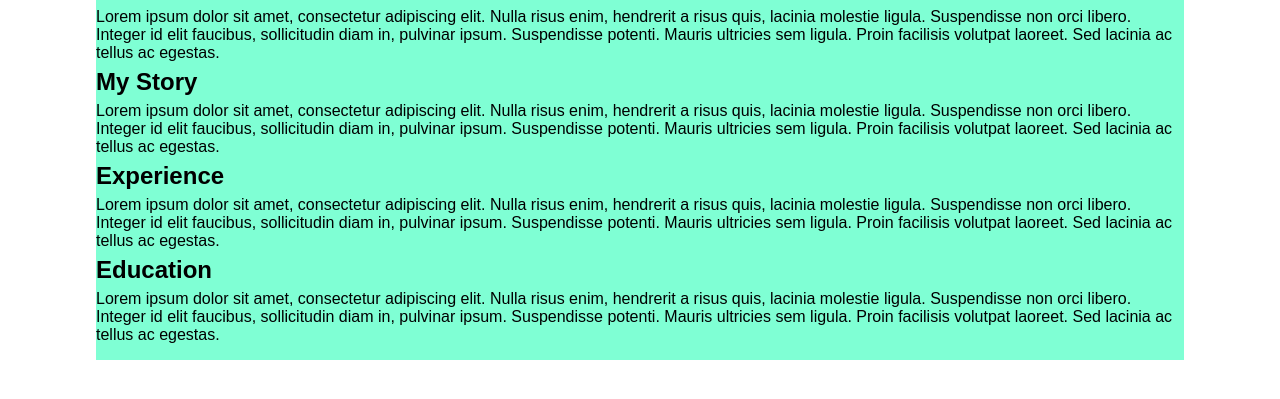
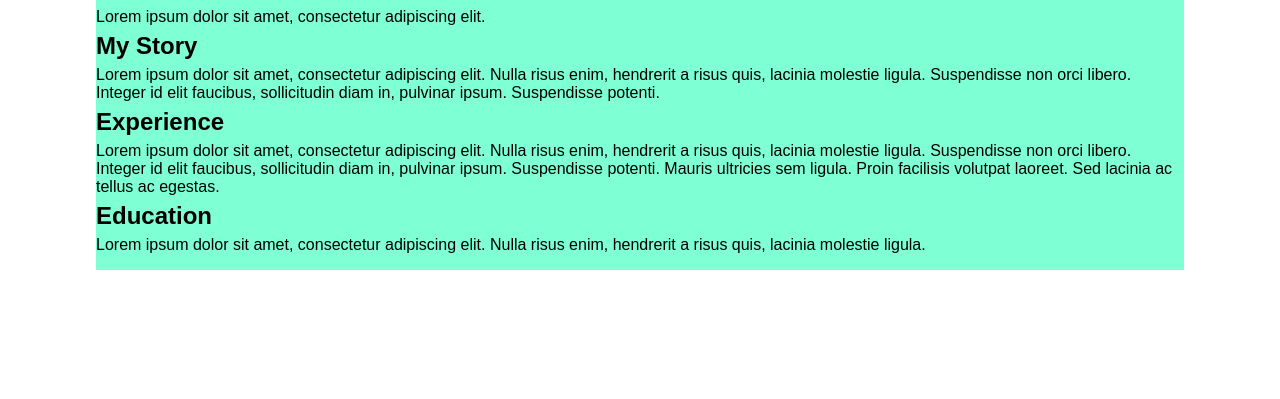
Before and after one commit to MariaTheCoder/website-sandbox, a plain HTML site: page Pages/WhoAmI.html in a window 1280 px wide. Shown: the part 149-548 px from the top of the page. Drawn offline with Linux system fonts and the light colour scheme.

Commit message:
Edit mock content of the WhoAmI page

```diff
--- a/Pages/WhoAmI.html
+++ b/Pages/WhoAmI.html
@@ -19,19 +19,14 @@
       <p class="titles">Freelance full-stack developer</p>
       <h1>Hello, my name is Kerim</h1>
       <p class="intro">
-        Lorem ipsum dolor sit amet, consectetur adipiscing elit. Nulla risus
-        enim, hendrerit a risus quis, lacinia molestie ligula. Suspendisse non
-        orci libero. Integer id elit faucibus, sollicitudin diam in, pulvinar
-        ipsum. Suspendisse potenti. Mauris ultricies sem ligula. Proin facilisis
-        volutpat laoreet. Sed lacinia ac tellus ac egestas.
+        Lorem ipsum dolor sit amet, consectetur adipiscing elit.
       </p>
       <h2>My Story</h2>
       <p class="mystory-text">
         Lorem ipsum dolor sit amet, consectetur adipiscing elit. Nulla risus
         enim, hendrerit a risus quis, lacinia molestie ligula. Suspendisse non
         orci libero. Integer id elit faucibus, sollicitudin diam in, pulvinar
-        ipsum. Suspendisse potenti. Mauris ultricies sem ligula. Proin facilisis
-        volutpat laoreet. Sed lacinia ac tellus ac egestas.
+        ipsum. Suspendisse potenti.
       </p>
       <h2>Experience</h2>
       <p class="experience-text">
@@ -44,10 +39,7 @@
       <h2>Education</h2>
       <p class="education-text">
         Lorem ipsum dolor sit amet, consectetur adipiscing elit. Nulla risus
-        enim, hendrerit a risus quis, lacinia molestie ligula. Suspendisse non
-        orci libero. Integer id elit faucibus, sollicitudin diam in, pulvinar
-        ipsum. Suspendisse potenti. Mauris ultricies sem ligula. Proin facilisis
-        volutpat laoreet. Sed lacinia ac tellus ac egestas.
+        enim, hendrerit a risus quis, lacinia molestie ligula.
       </p>
     </main>
   </body>
```
